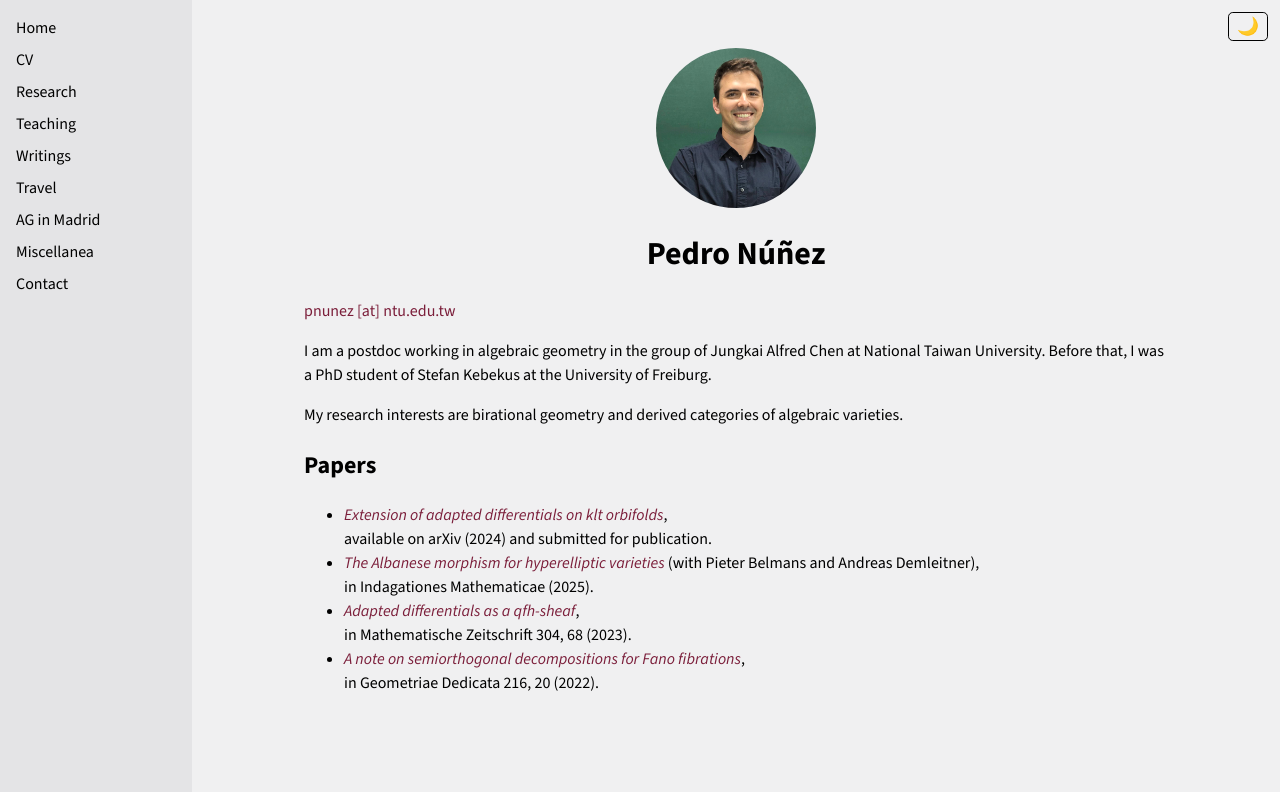
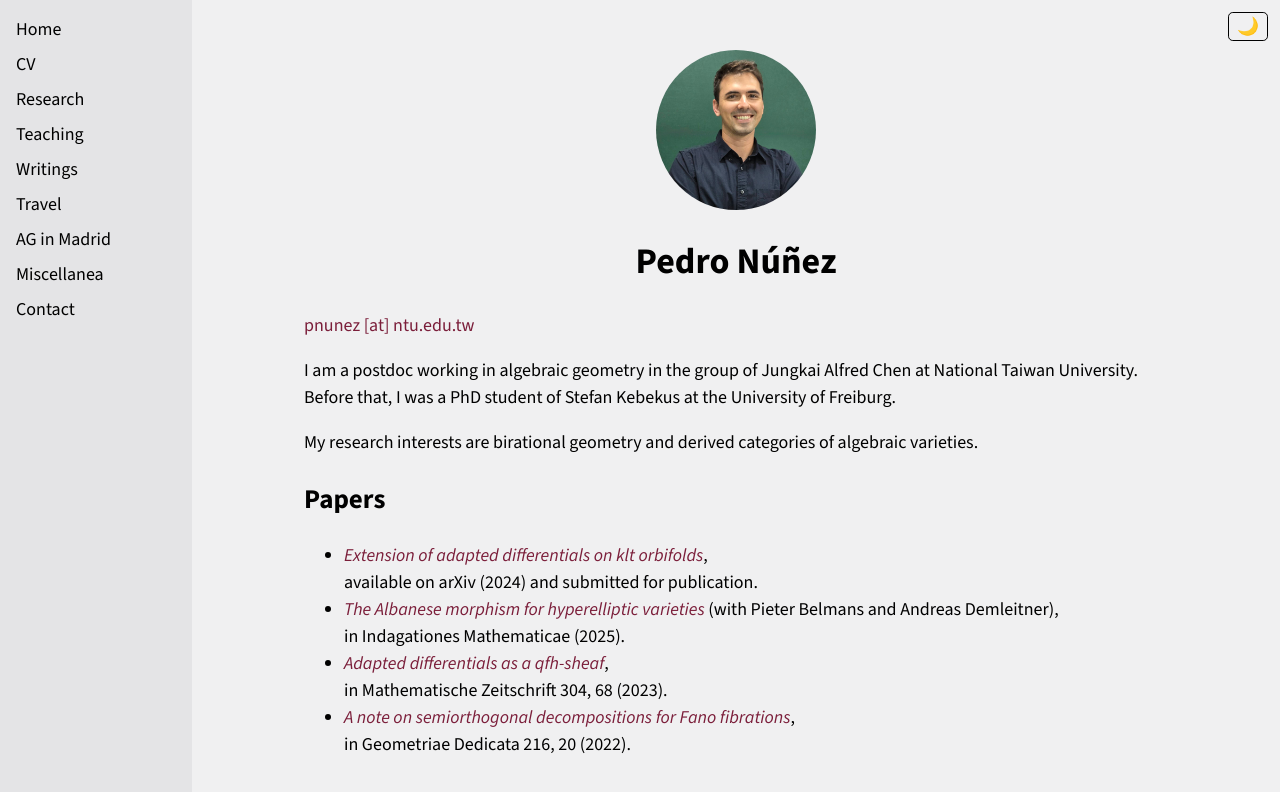
Before and after one commit to pedro-nunez/pedro-nunez.github.io, a Jekyll site: the page built from index.md, in a window 1280 px wide. Shown: the top 792 px of the page. Built offline with Jekyll 4.4.1, drawn with Linux system fonts in a browser that asks for light colours.

Commit message:
Bump base font size to 18px
body had no explicit font-size, so it fell back to the browser
default of 16px. 18px (1.125rem) matches Astrofy's own body-text
size (text-lg) and reads better; the sidebar nav has no font-size
rule of its own, so it already inherits this too.

```diff
--- a/assets/css/main.css
+++ b/assets/css/main.css
@@ -39,6 +39,7 @@
 body {
   margin: 0;
   font-family: "Source Sans 3", sans-serif;
+  font-size: 1.125rem;
   line-height: 1.5;
   background: var(--bg-color);
   color: var(--text-color);
```
